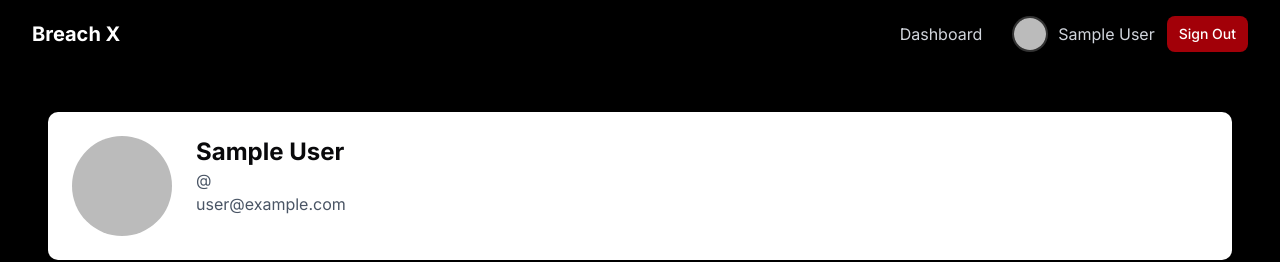
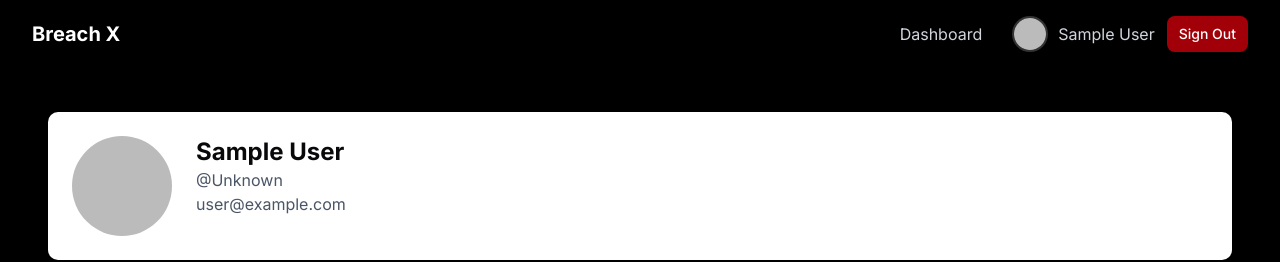
Before and after one commit to Mihir867/bugbash, a Next.js app in the folder breachx/: page /dashboard in a window 1280 px wide. Shown: the top 262 px of the page. Built offline with nearby package versions, Linux system fonts and the light colour scheme; no server answers; sample sign-in values are in the browser's storage.

Commit message:
fixxxxxx

```diff
--- a/breachx/app/api/repository/[id]/route.ts
+++ b/breachx/app/api/repository/[id]/route.ts
@@ -1,3 +1,4 @@
+/* eslint-disable @typescript-eslint/no-explicit-any */
 import { getServerSession } from 'next-auth/next';
 import { authOptions } from '@/lib/auth';
 import prisma from '@/lib/db';
--- a/breachx/app/api/saveRepo/route.ts
+++ b/breachx/app/api/saveRepo/route.ts
@@ -1,3 +1,4 @@
+/* eslint-disable @typescript-eslint/no-unused-vars */
 import { getServerSession } from 'next-auth/next';
 import { authOptions } from '@/lib/auth';
 import prisma from '@/lib/db';
--- a/breachx/app/dashboard/page.tsx
+++ b/breachx/app/dashboard/page.tsx
@@ -71,7 +71,7 @@ export default function Dashboard() {
 
           <div>
             <h1 className="text-2xl font-bold">{session.user?.name}</h1>
-            <p className="text-gray-600">@{session.user?.githubUsername}</p>
+            <p className="text-gray-600">@{session.user?.githubUsername || 'Unknown'}</p>
             <p className="text-gray-600">{session.user?.email}</p>
           </div>
         </div>
--- a/breachx/app/layout.tsx
+++ b/breachx/app/layout.tsx
@@ -1,3 +1,4 @@
+/* eslint-disable @typescript-eslint/no-explicit-any */
 import { Inter } from 'next/font/google';
 import './globals.css';
 import Header from '@/components/ui/header';
@@ -10,7 +11,7 @@ export const metadata = {
   description: 'We find Vulnerability before they find you',
 };
 
-export default function RootLayout({ children }) {
+export default function RootLayout({ children }:any) {
   return (
     <html lang="en">
       <body className={`${inter.className} bg-gray-50 min-h-screen`}>
--- a/breachx/app/my-repositories/page.tsx
+++ b/breachx/app/my-repositories/page.tsx
@@ -1,3 +1,4 @@
+/* eslint-disable react-hooks/exhaustive-deps */
 'use client';
 
 import { useSession } from 'next-auth/react';
@@ -8,8 +9,9 @@ import { getUserRepositories } from '@/lib/github';
 
 export default function MyRepositories() {
   const { data: session, status } = useSession();
+  const accessToken = session?.accessToken;
   const router = useRouter();
-  const [repositories, setRepositories] = useState([]);
+  const [repositories, setRepositories] = useState<{ name: string, description: string }[]>([]);
   const [isLoading, setIsLoading] = useState(true);
   const [searchTerm, setSearchTerm] = useState('');
   const [selectedLanguage, setSelectedLanguage] = useState('');
@@ -30,7 +32,6 @@ export default function MyRepositories() {
   const fetchRepositories = async () => {
     try {
       setIsLoading(true);
-      const accessToken = session?.accessToken;
       const repos = await getUserRepositories(accessToken);
       setRepositories(repos);
 
--- a/breachx/app/repository/[id]/page.tsx
+++ b/breachx/app/repository/[id]/page.tsx
@@ -1,16 +1,16 @@
+/* eslint-disable @typescript-eslint/no-explicit-any */
 'use client';
 
 import { useEffect, useState } from 'react';
 import { useSession } from 'next-auth/react';
 import { useRouter } from 'next/navigation';
 import Link from 'next/link';
-import prisma from '@/lib/db';
 
 export default function RepositoryDetail({ params }:any) {
   const { id } = params;
   const { data: session, status } = useSession();
   const router = useRouter();
-  const [repository, setRepository] = useState(null);
+  const [repository, setRepository] = useState<null | any>(null);
   const [loading, setLoading] = useState(true);
 
   useEffect(() => {
--- a/breachx/components/ui/card.tsx
+++ b/breachx/components/ui/card.tsx
@@ -1,4 +1,3 @@
-import { cn } from "@/lib/utils";
 import React from "react";
 import { BentoGrid, BentoGridItem } from "../ui/bento-grid";
 import {
--- a/breachx/components/ui/header.tsx
+++ b/breachx/components/ui/header.tsx
@@ -1,3 +1,4 @@
+/* eslint-disable @typescript-eslint/no-unused-vars */
 "use client"
 
 import Link from "next/link"
--- a/breachx/components/ui/hero.tsx
+++ b/breachx/components/ui/hero.tsx
@@ -1,3 +1,5 @@
+/* eslint-disable react-hooks/exhaustive-deps */
+/* eslint-disable @typescript-eslint/no-unused-vars */
 "use client"
 
 import { useEffect, useRef, useState } from "react"
--- a/breachx/components/ui/repo-card.tsx
+++ b/breachx/components/ui/repo-card.tsx
@@ -1,3 +1,4 @@
+/* eslint-disable @typescript-eslint/no-explicit-any */
 'use client';
 
 import { useState } from 'react';
```
